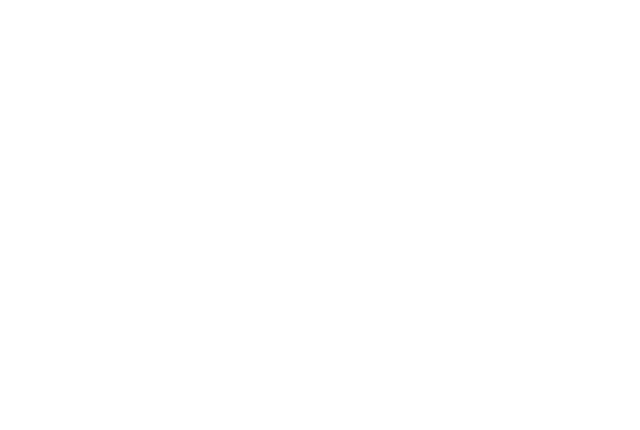
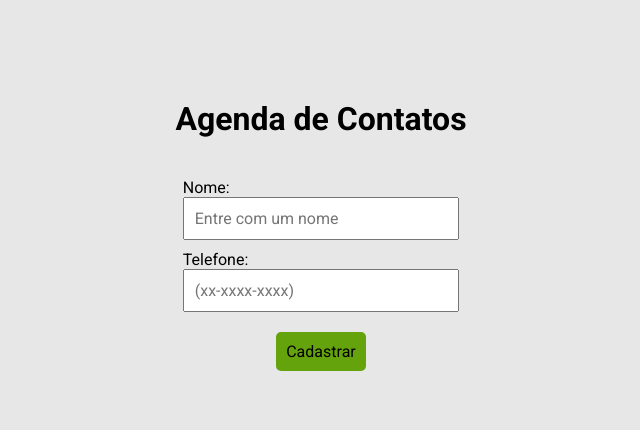
Before and after one commit to PhilipeF/agenda-de-contatos, a plain HTML site: page index.html in a window 1280 px wide. Shown: the whole page, without its empty margins (319-959 px from the left). Drawn offline with Linux system fonts and the light colour scheme.

Commit message:
Feat: HTML e CSS da aplicação - ok

```diff
--- /dev/null
+++ b/app.js
@@ -0,0 +1,7 @@
+const form = document.querySelector('.form-cadastrar');
+
+form.addEventListener('submit', (e) => {
+    e.preventDefault();
+    console.log('Passei aqui')
+
+})
--- a/index.html
+++ b/index.html
@@ -4,11 +4,34 @@
 <head>
     <meta charset="UTF-8">
     <meta name="viewport" content="width=device-width, initial-scale=1.0">
-    <title>Agenda de Contatoss</title>
+
+    <link rel="preconnect" href="https://fonts.googleapis.com">
+    <link rel="preconnect" href="https://fonts.gstatic.com" crossorigin>
+    <link href="https://fonts.googleapis.com/css2?family=Roboto:wght@400;700&display=swap" rel="stylesheet">
+
+    <title>Agenda de Contatos</title>
+
+    <link rel="stylesheet" href="style.css">
 </head>
 
 <body>
-
+    <h1>Agenda de Contatos</h1>
+    <div class="container">
+        <form class="form-cadastrar">
+            <div>
+                <label for="">Nome:</label>
+                <input type="text"  placeholder="Entre com um nome">
+            </div>
+            <div>
+                <label for="">Telefone:</label>
+                <input type="number"  placeholder="(xx-xxxx-xxxx)">
+            </div>
+            <div class="btn-cadastrar">
+                <button type="submit">Cadastrar</button>
+            </div>
+        </form>
+    </div>
+    <script src="app.js"></script>
 </body>
 
 </html>
--- /dev/null
+++ b/style.css
@@ -0,0 +1,57 @@
+* {
+    padding: 0;
+    margin: 0;
+    box-sizing: border-box;
+    font-family: 'Roboto', sans-serif;
+}
+
+body {
+    background: #E7E7E7;
+    padding-top: 100px;
+    height: 100vh;
+}
+
+.container {
+    display: flex;
+    justify-content: center;
+    margin: 0 auto;
+}
+
+h1 {
+    display: flex;
+    justify-content: center;
+    margin-bottom: 40px;
+}
+
+form {
+    max-width: 640px;
+    flex-direction: column;
+    margin-bottom: 56px;
+    align-items: center;
+}
+
+form input {
+    width: 100%;
+    padding: 10px;
+    margin-bottom: 10px;
+    font-size: 16px;
+}
+
+
+.btn-cadastrar {
+    display: flex;
+    justify-content: center;
+}
+
+.btn-cadastrar button {
+    margin-top: 10px;
+    padding: 10px;
+    border-radius: 5px;
+    border: none;
+    background-color: #65a30d;
+    font-size: 16px;
+}
+
+.btn-cadastrar button:hover {
+    background-color: #84cc16;
+}
```
Also changed, not shown: 1 other file.
